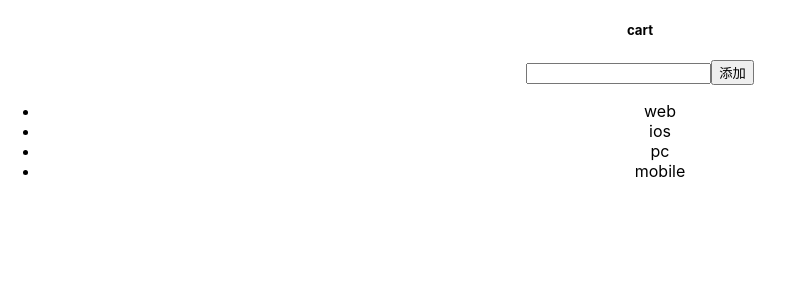
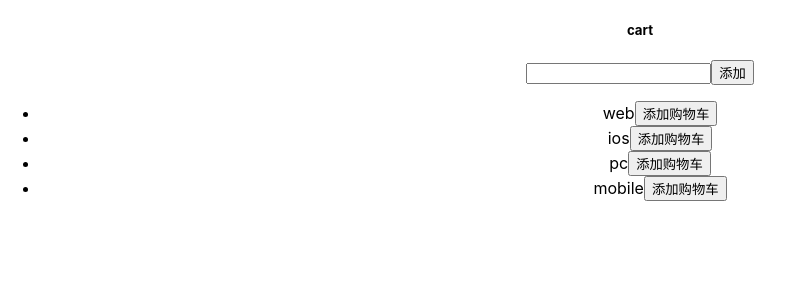
Before and after one commit to Rice-F/my-react, a React (Create React App) app: page / in a window 1280 px wide. Shown: the top 300 px of the page, without its empty margins (0-794 px from the left). Built offline with nearby package versions, Linux system fonts and the light colour scheme.

Commit message:
组件传值

```diff
--- a/src/components/CartSample.js
+++ b/src/components/CartSample.js
@@ -11,7 +11,8 @@ export class CartSample extends React.Component{
         {id: 3, name: 'pc'},
         {id: 4, name: 'mobile'},
       ],
-      text: ''
+      text: '',
+      cart: []
     }
   }
 
@@ -19,13 +20,45 @@ export class CartSample extends React.Component{
     this.setState({text: evt.target.value})
   }
 
+  // 添加至商品列表
   addGood = () => {
     this.setState(prevState => {
       // 返回一个全新的要更新的数组，而不是在原数组上操作数据
       return {
-        goods: [...this.state.goods, {id: prevState.goods.length + 1, name: 'vue'}]
+        goods: [...this.state.goods, {id: prevState.goods.length + 1, name: prevState.text}]
       }
     })
+  }
+
+  // 添加至购物车
+  addCart = good => {
+    const newCart = [...this.state.cart]
+    const idx = newCart.findIndex(c => c.id === good.id)
+    const item = newCart[idx]
+    if(item) {
+      newCart.splice(idx, 1, {...item, count: item.count + 1})
+    }else {
+      newCart.push({...good, count: 1})
+    }
+    this.setState({cart: newCart})
+  }
+
+  // 购物车自减
+  minus = good => {
+    const newCart = [...this.state.cart]
+    const idx = newCart.findIndex(c => c.id === good.id)
+    const item = newCart[idx]
+    newCart.splice(idx, 1, {...item, count: item.count - 1})
+    this.setState({cart: newCart})
+  }
+
+  // 购物车自增
+  add = good => {
+    const newCart = [...this.state.cart]
+    const idx = newCart.findIndex(c => c.id === good.id)
+    const item = newCart[idx]
+    newCart.splice(idx, 1, {...item, count: item.count + 1})
+    this.setState({cart: newCart})
   }
 
   render(){
@@ -41,9 +74,39 @@ export class CartSample extends React.Component{
           <button onClick={this.addGood}>添加</button>
         </div>
         <ul>
-          {this.state.goods.map(good => <li key={good.id}>{good.name}</li>)}
+          {this.state.goods.map(good => (
+            <li key={good.id}>
+              {good.name}
+              <button onClick={() => this.addCart(good)}>添加购物车</button>
+            </li>
+          ))}
         </ul>
+
+        {/* 购物车 */}
+        <Cart data={this.state.cart} minus={this.minus} add={this.add}></Cart>
       </div>
     )
   }
 }
+
+// 购物车组件
+function Cart ({data, minus, add}) {
+  return (
+    <div>
+      <table>
+        <tbody>
+            {data.map(d => (
+              <tr key={d.id}>
+                <td>{d.name}</td>
+                <td>
+                  <button onClick={() => minus(d)}>-</button>
+                  {d.count}
+                  <button onClick={() => add(d)}>+</button>
+                </td>
+              </tr>
+            ))}
+        </tbody>
+      </table>
+    </div>
+  )
+}
```
